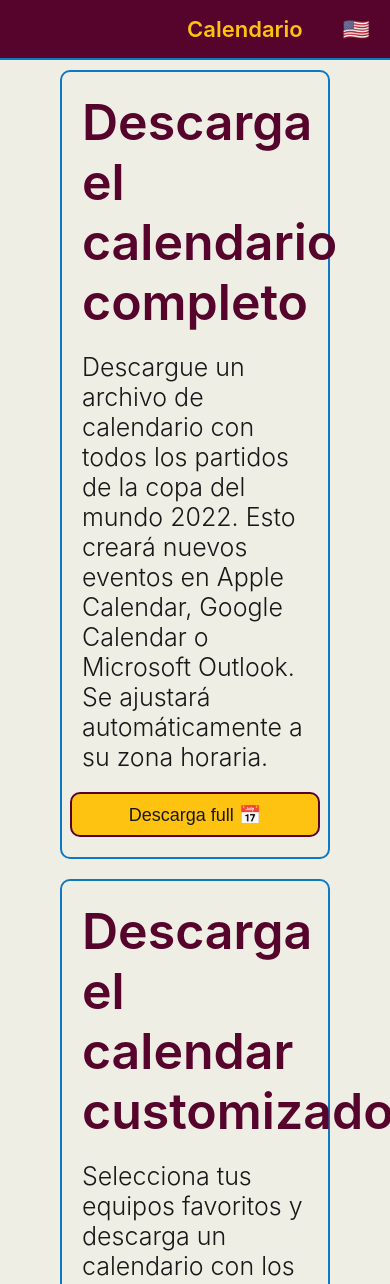
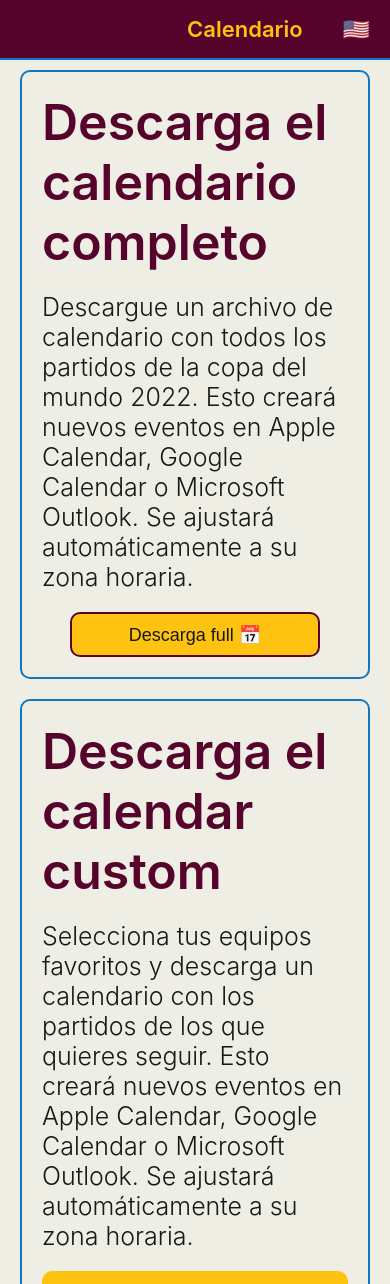
Before and after one commit to vicchirino/world-cup-calendar, a Next.js app: page /calendar in a window 390 px wide. Shown: the top 1284 px of the page. Built offline with nearby package versions, Linux system fonts and the light colour scheme.

Commit message:
update translation. add media query for padding

```diff
--- a/pages/_app.tsx
+++ b/pages/_app.tsx
@@ -15,6 +15,13 @@ const MainContainer = styled.div`
   flex-direction: column;
   background-color: ${props => props.theme.colors.background};
   min-height: 100vh;
+  @media (max-width: 700px) {
+    padding: 60px 20px;
+  }
+
+  @media (max-width: 500px) {
+    padding: 60px 10px;
+  }
 `
 
 export const COLORS = {
--- a/translations/es.json
+++ b/translations/es.json
@@ -3,7 +3,7 @@
   "Calendar.Full.H1": "Descarga el calendario completo",
   "Calendar.Full.Body": "Descargue un archivo de calendario con todos los partidos de la copa del mundo 2022. Esto creará nuevos eventos en Apple Calendar, Google Calendar o Microsoft Outlook. Se ajustará automáticamente a su zona horaria.",
   "Calendar.Full.Button": "Descarga full 📅",
-  "Calendar.Custom.H1": "Descarga el calendar customizado",
+  "Calendar.Custom.H1": "Descarga el calendar custom",
   "Calendar.Custom.Body": "Selecciona tus equipos favoritos y descarga un calendario con los partidos de los que quieres seguir. Esto creará nuevos eventos en Apple Calendar, Google Calendar o Microsoft Outlook. Se ajustará automáticamente a su zona horaria.",
   "Calendar.Custom.Button": "Descarga custom 📅",
   "Calendar.Outro": "La creación de este calendario es segura, el código de esta página es de código abierto y lo puedes encontrar en GitHub. Esto está hecho con amor y solo con fines de diversión/aprendizaje.",
```
